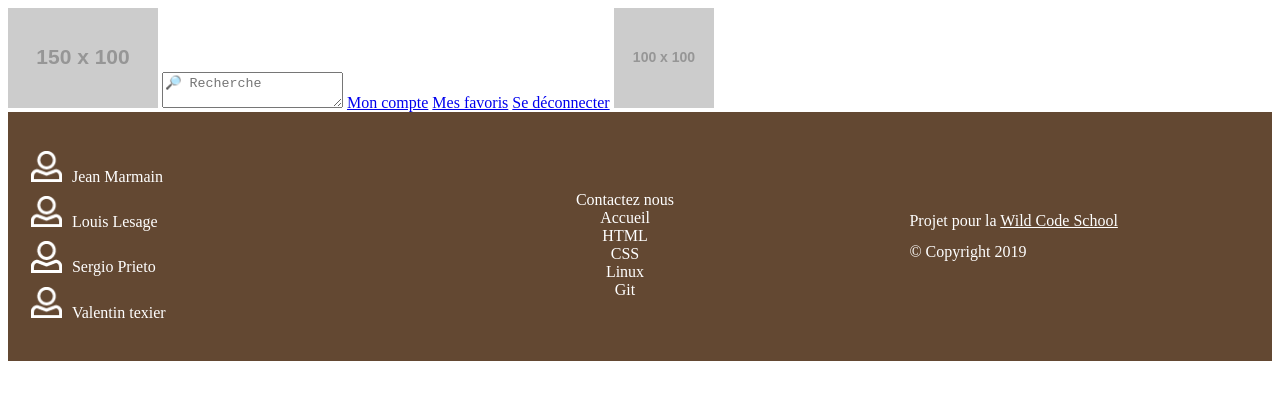
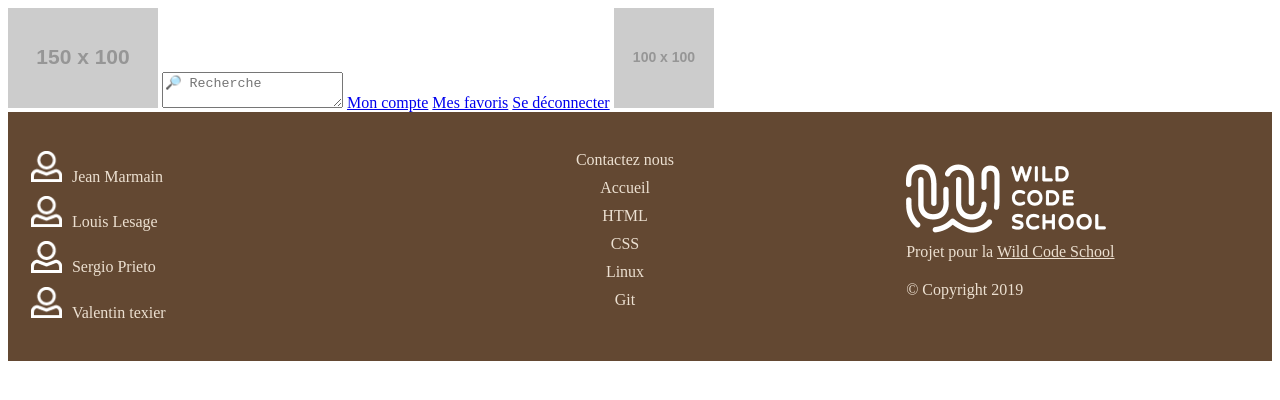
Before and after one commit to LewisSama/DocMeUp2.0, a plain HTML site: page index.html in a window 1280 px wide. Drawn offline with Linux system fonts and the light colour scheme; placeholder pictures from the web are drawn by us.

Commit message:
Add footer end work

```diff
--- a/index.html
+++ b/index.html
@@ -33,6 +33,7 @@
                 <li class="linksFooter"><a href="#">Git</a></li>
             </ul>
             <ul class="othersFooter">
+                <li><img class="wildImgFooter" src="img/wildCS.png" alt="Logo Wild Code School"></li>
                 <li class="othersFooterList">Projet pour la <a href="https://www.wildcodeschool.com/fr-FR">Wild Code School</a></li>
                 <li class="othersFooterList">&copy; Copyright 2019</li>
             </ul>
--- a/style.css
+++ b/style.css
@@ -15,11 +15,12 @@ html {
         display: flex;
         list-style: none;
         background-color: 	#634832;
-        color: white;
+        color: 	#ece0d1;
     }
 
     footer ul{
         list-style: none;
+        display: flex;
     }
     /* premier section du footer */
     footer .members{
@@ -33,20 +34,33 @@ html {
     /* troisieme section du footer*/
     footer .othersFooter{
         flex-direction: column;
-        margin: auto;
+        margin-right: auto;
         width: 90%;
     }
 
+    /* image Wild Code School */
     .othersFooterList{
+        margin: 10px;
+    }
+    .othersFooter li:first-child{
+        display: flex;
+    }
+    .othersFooter li:first-child img{
+        margin: auto;
+        margin-top: 5px;
+        margin-bottom: 10px;
+    }
+    .wildImgFooter{
         margin: 4%;
+        width: 100px;
     }
 
     /* Footer click events */
     .othersFooterList a:link{
-        color: white;
+        color: 	#ece0d1;
     }
     .othersFooterList a:visited{
-        color: white;
+        color: 	#ece0d1;
     }
 
 
@@ -79,7 +93,9 @@ html {
         text-align: center;
         flex: 2 200px;
         padding: 1%;
-        padding-top: 5%;
+    }
+    .linksFooter{
+        margin: 10px;
     }
 
     /* troisieme section du footer*/
@@ -91,22 +107,30 @@ html {
         flex: 1 200px;
         padding: 1%;
     }
+    .othersFooter li:first-child img{
+        margin: 0;
+        margin-left: 10px;
+    }
+    .wildImgFooter{
+        margin: 4%;
+        width: 200px;
+    }
+
 
     /* Footer click events */
-
     .linksFooter a:link{
         text-decoration: none;
-        color: white;
+        color: 	#ece0d1;
     }
 
     .linksFooter a:visited{
         text-decoration: none;
-        color: white;
+        color: 	#ece0d1;
     }
 
     .linksFooter a:hover{
         text-decoration: underline;
-        color: white;
+        color: 	#ece0d1;
     }
 
 
```
Also changed, not shown: img/wildCS.png (added). Lines whose indentation alone changed are shown as unchanged.
